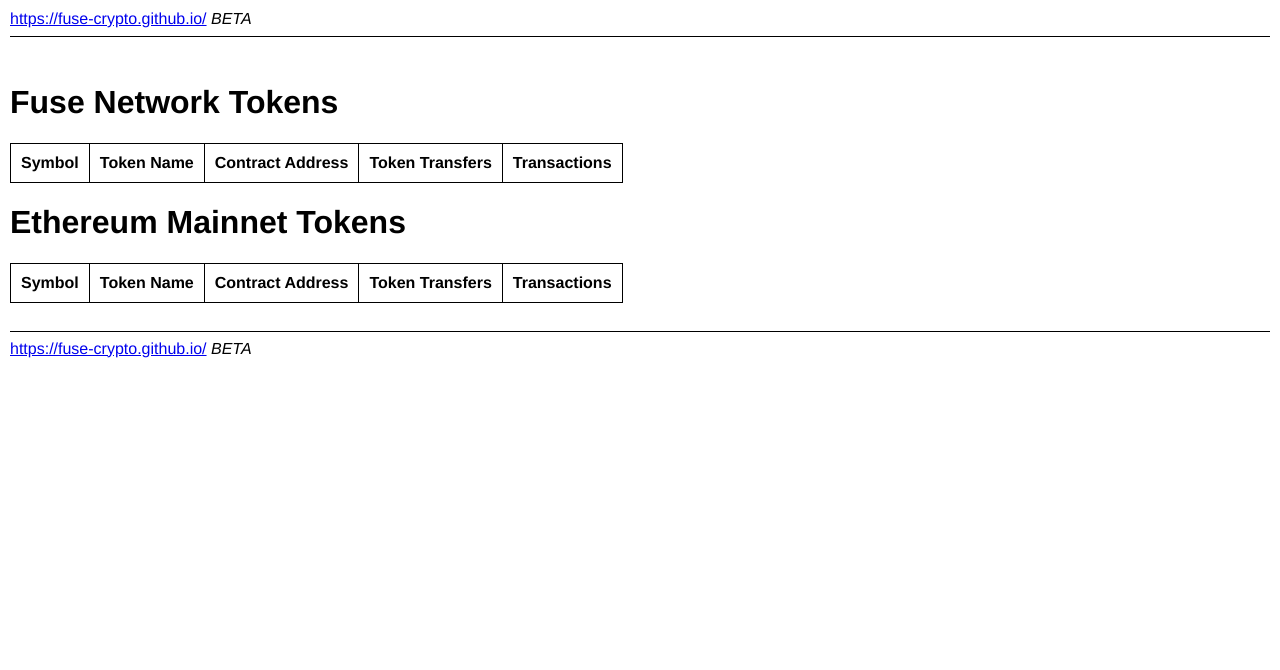
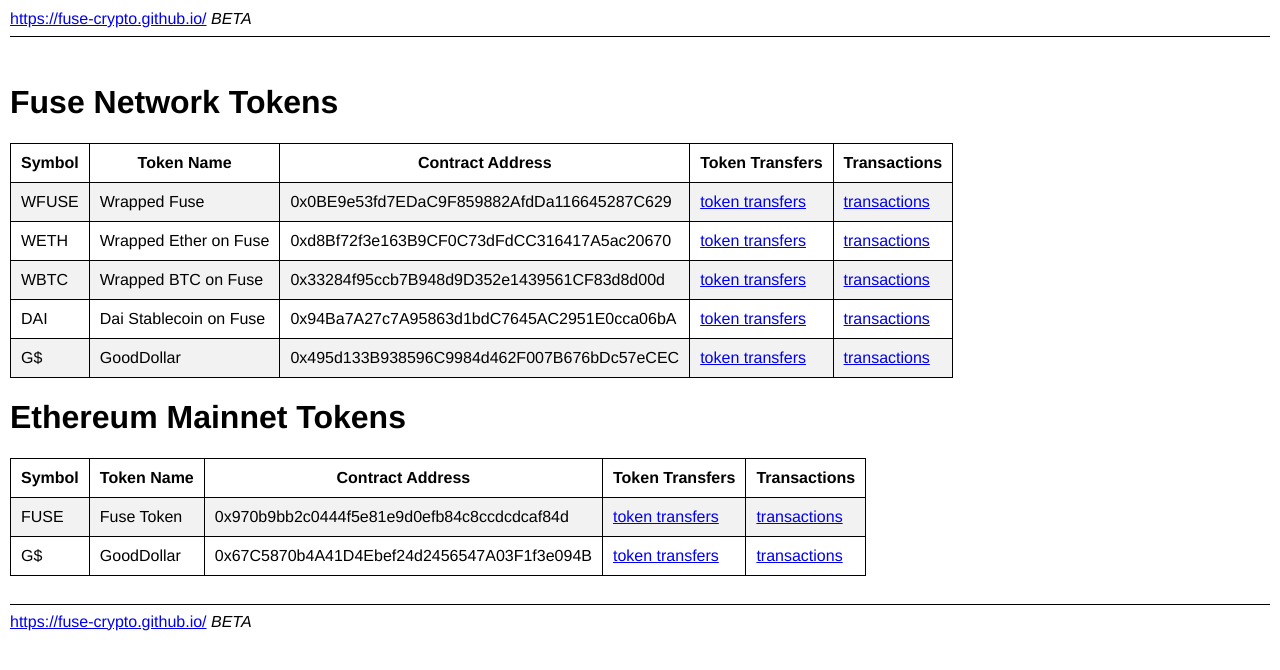
Before and after one commit to Fuse-Crypto/fuse-crypto.github.io, a Jekyll site: the page built from tokens/index.md, in a window 1280 px wide. Shown: the top 670 px of the page. Built offline with Jekyll 4.4.1, drawn with Linux system fonts in a browser that asks for light colours.

Commit message:
Update index.md

```diff
--- a/tokens/index.md
+++ b/tokens/index.md
@@ -14,7 +14,7 @@
       <th>Token Transfers</th>
       <th>Transactions</th>
     </tr>
-{% for token in site.data.fuse.tokens %}
+{% for token in site.data.fuse-tokens %}
     <tr>
       <td>{{ token.symbol }}</td>
       <td>{{ token.name }}</td>
@@ -37,7 +37,7 @@
       <th>Token Transfers</th>
       <th>Transactions</th>
     </tr>
-{% for token in site.data.ethereum.tokens %}
+{% for token in site.data.ethereum-tokens %}
     <tr>
       <td>{{ token.symbol }}</td>
       <td>{{ token.name }}</td>
```
